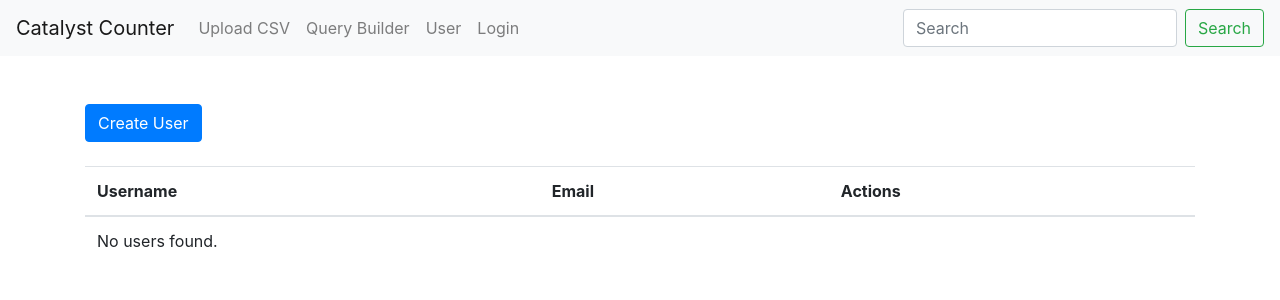
After one commit to Atishkumar98-Dev/Catalyst-Counter, a Django app: page /users/ in a window 1280 px wide. The commit adds this page. Shown: the top 300 px of the page. Run offline with Django 5.2, Linux system fonts and the light colour scheme; parts of the project's set-up code (start-up, migrations or seed data) failed here and were passed over.

Commit message:
commit-for-main-changes

```diff
--- a/catalyst_app/urls.py
+++ b/catalyst_app/urls.py
@@ -4,5 +4,11 @@ from . import views
 urlpatterns = [
     path('upload/', views.upload_csv, name='upload_csv'),
     path('query-builder/', views.query_builder, name='query_builder'),
+    path('users/', views.UserListView.as_view(), name='user_list'),  # List users
+    path('users/create/', views.UserCreateView.as_view(), name='user_create'),  # Create user
+    path('users/update/<int:pk>/', views.UserUpdateView.as_view(), name='user_update'),  # Update user
+    path('users/delete/<int:pk>/', views.UserDeleteView.as_view(), name='user_delete'),  # Delete user
+
+
     # path('filter_companies/', views.filter_companies, name='filter_companies'),
 ]
--- a/catalyst_app/views.py
+++ b/catalyst_app/views.py
@@ -4,14 +4,16 @@ from .models import Company
 import csv
 from rest_framework.decorators import api_view
 from rest_framework.response import Response
-
-
+from django.contrib.auth.models import User
+from django.contrib.auth.forms import UserCreationForm
 import csv
 import os
 from django.http import JsonResponse, HttpResponse
 from django.shortcuts import render
 from django.views.decorators.csrf import csrf_exempt
 import csv
+from django.urls import reverse_lazy
+from django.views.generic import ListView, CreateView, UpdateView, DeleteView
 from django.http import HttpResponse
 from django.shortcuts import render
 from .models import Company
@@ -63,27 +65,27 @@ def upload_csv(request):
 
 
 
-@api_view(['GET'])
-def filter_companies(request):
-    filters = {}
-    if 'name' in request.GET:
-        filters['name__icontains'] = request.GET['name']
-    if 'industry' in request.GET:
-        filters['industry__icontains'] = request.GET['industry']
-    if 'country' in request.GET:
-        filters['country__icontains'] = request.GET['country']
-    if 'current_employee_estimate__gte' in request.GET:
-        filters['current_employee_estimate__gte'] = request.GET['current_employee_estimate__gte']
-    if 'current_employee_estimate__lte' in request.GET:
-        filters['current_employee_estimate__lte'] = request.GET['current_employee_estimate__lte']
+# @api_view(['GET'])
+# def filter_companies(request):
+#     filters = {}
+#     if 'name' in request.GET:
+#         filters['name__icontains'] = request.GET['name']
+#     if 'industry' in request.GET:
+#         filters['industry__icontains'] = request.GET['industry']
+#     if 'country' in request.GET:
+#         filters['country__icontains'] = request.GET['country']
+#     if 'current_employee_estimate__gte' in request.GET:
+#         filters['current_employee_estimate__gte'] = request.GET['current_employee_estimate__gte']
+#     if 'current_employee_estimate__lte' in request.GET:
+#         filters['current_employee_estimate__lte'] = request.GET['current_employee_estimate__lte']
 
-    count = Company.objects.filter(**filters).count()
-    return Response({'count': count})
+#     count = Company.objects.filter(**filters).count()
+#     return Response({'count': count})
 
 
 
 
-
+@login_required
 def query_builder(request):
     form = QueryForm(request.GET or None)
     if form.is_valid():
@@ -109,6 +111,7 @@ def query_builder(request):
             filters['current_employee_estimate'] = current_employee_estimate
         if total_employee_estimate is not None:
             filters['total_employee_estimate'] = total_employee_estimate
+
         filtered_companies = Company.objects.filter(**filters)
         count = filtered_companies.count()
 
@@ -131,3 +134,30 @@ def query_builder(request):
         }
 
     return render(request, 'query_builder.html', context)
+
+
+
+class UserListView(ListView):
+    model = User
+    template_name = 'user/user_list.html'
+    context_object_name = 'users'
+
+# User Create View
+class UserCreateView(CreateView):
+    model = User
+    form_class = UserCreationForm
+    template_name = 'user/user_form.html'
+    success_url = reverse_lazy('user_list')
+
+# User Update View
+class UserUpdateView(UpdateView):
+    model = User
+    form_class = UserCreationForm  # You can create a custom form if needed
+    template_name = 'user/user_form.html'
+    success_url = reverse_lazy('user_list')
+
+# User Delete View
+class UserDeleteView(DeleteView):
+    model = User
+    template_name = 'user/user_confirm_delete.html'
+    success_url = reverse_lazy('user_list')
--- a/config/settings.py
+++ b/config/settings.py
@@ -57,7 +57,7 @@ FILE_UPLOAD_MAX_MEMORY_SIZE = 1024 * 1024 * 1024
 SITE_ID = 1
 
 LOGIN_REDIRECT_URL = '/upload/'
-LOGOUT_REDIRECT_URL = '/'
+LOGOUT_REDIRECT_URL = '/accounts/'
 
 CELERY_BROKER_URL = 'redis://localhost:6379/0'
 # or
--- a/templates/account/login.html
+++ b/templates/account/login.html
@@ -43,10 +43,10 @@ label[for="id_remember"] {
                 {% csrf_token %}
                 {{ form.as_p }}
 
-                <div class="form-group form-check">
+                <!-- <div class="form-group form-check">
                     <input type="checkbox" class="form-check-input" id="rememberMe" name="remember">
                     <label class="form-check-label" for="rememberMe">{% trans "Remember me" %}</label>
-                </div>
+                </div> -->
 
                 <button type="submit" class="btn btn-primary btn-block">{% trans "Login" %}</button>
             </form>
--- a/templates/base.html
+++ b/templates/base.html
@@ -25,6 +25,16 @@
           <li class="nav-item {% if request.path == '/query-builder/' %} active {% endif %}">
             <a class="nav-link" href="/query-builder/">Query Builder</a>
           </li>
+          <li class="nav-item {% if request.path == '/query-builder/' %} active {% endif %}">
+            <a class="nav-link" href="/users/">User</a>
+          </li>
+          <li class="nav-item">
+            {% if user.is_authenticated %}
+              <a class="nav-link" href="{% url 'account_logout' %}">Logout</a>
+            {% else %}
+              <a class="nav-link" href="{% url 'account_login' %}">Login</a>
+            {% endif %}
+          </li>
         </ul>
         <form class="form-inline my-2 my-lg-0">
           <input class="form-control mr-sm-2" type="search" placeholder="Search" aria-label="Search">
--- a/templates/query_builder.html
+++ b/templates/query_builder.html
@@ -2,6 +2,7 @@
 {% block content %}
 <form id="filterForm" method="get" action="{% url 'query_builder' %}" class="mb-4">
     <div class="form-row">
+
         <div class="form-group col-md-4">
             <label for="company_name">Company Name:</label>
             <input type="text" class="form-control" id="company_name" name="name" value="{{ request.GET.name }}">
--- /dev/null
+++ b/templates/user/user_list.html
@@ -0,0 +1,30 @@
+{% extends 'base.html' %}
+
+{% block content %}
+<a href="{% url 'user_create' %}" class="btn btn-primary mt-5 mb-4">Create User</a>
+<table class="table">
+    <thead>
+        <tr>
+            <th>Username</th>
+            <th>Email</th>
+            <th>Actions</th>
+        </tr>
+    </thead>
+    <tbody>
+        {% for user in users %}
+        <tr>
+            <td>{{ user.username }}</td>
+            <td>{{ user.email }}</td>
+            <td>
+                <a href="{% url 'user_update' user.pk %}" class="btn btn-warning">Edit</a>
+                <a href="{% url 'user_delete' user.pk %}" class="btn btn-danger">Delete</a>
+            </td>
+        </tr>
+        {% empty %}
+        <tr>
+            <td colspan="3">No users found.</td>
+        </tr>
+        {% endfor %}
+    </tbody>
+</table>
+{% endblock %}
```
Also changed, not shown: catalyst_app/forms.py (+9 -1 lines), templates/user/user_form.html (added, +10 -0 lines), templates/user_confirm_delete.html (added, +10 -0 lines).
